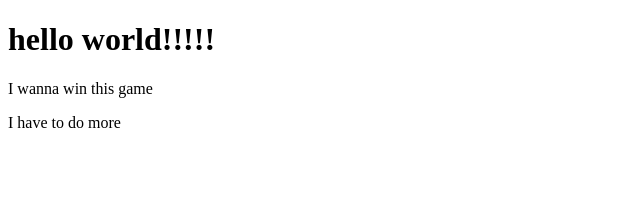
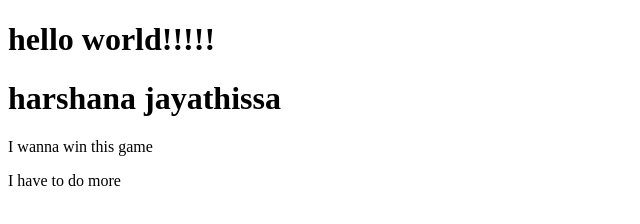
Before and after one commit to Harshana96/pipline_apache_webpage_trigger, a plain HTML site: page index.html in a window 1280 px wide. Shown: the whole page, without its empty margins (0-640 px from the left). Drawn offline with Linux system fonts and the light colour scheme.

Commit message:
change html file

```diff
--- a/index.html
+++ b/index.html
@@ -7,6 +7,9 @@
 </head>
 <body>
     <h1>hello world!!!!!</h1>
+    <h1>harshana jayathissa
+
+    </h1>
     <p>I wanna win this game</p>
     <p>I have to do more</p>
 </body>
```
